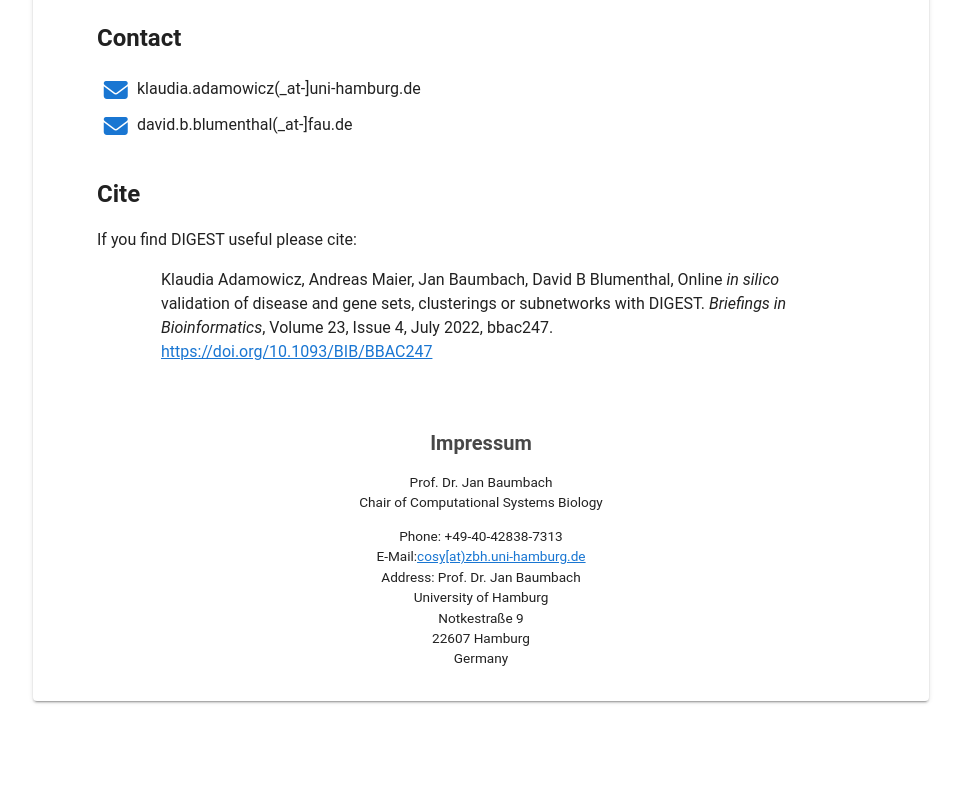
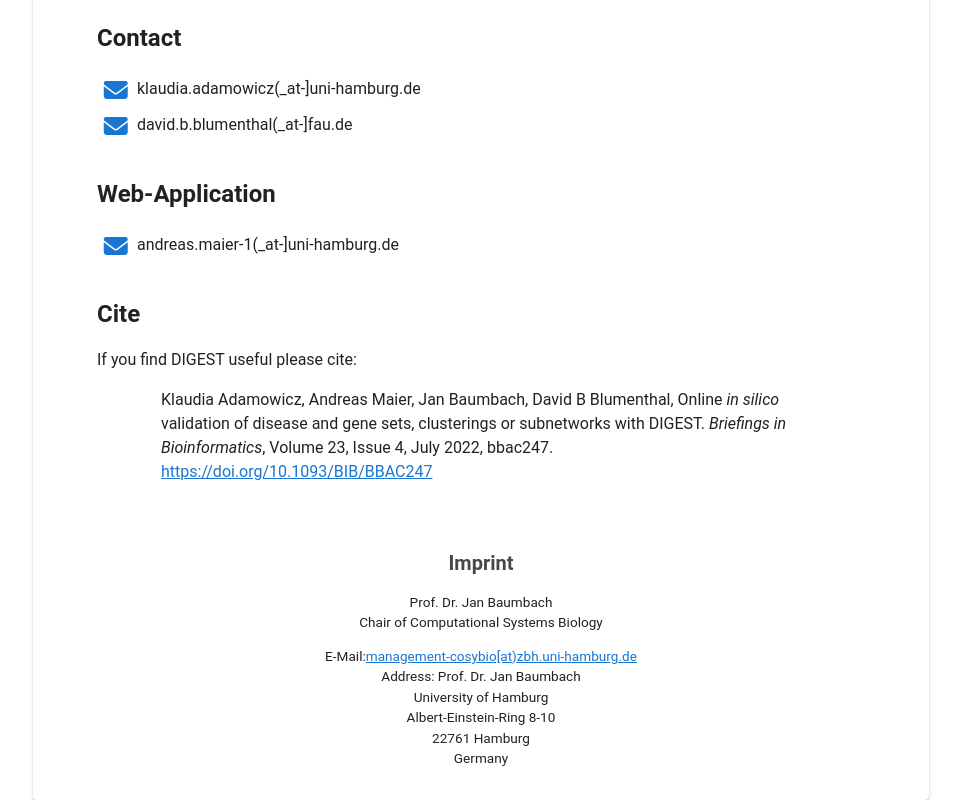
Before and after one commit to bionetslab/digest-web, a Vue app: page /about in a window 1280 px wide. Shown: the part 668-1468 px from the top of the page, without its empty margins (159-1120 px from the left). Before the commit the page ends 1369 px from the top, so only its background shows below. Built offline with nearby package versions, Linux system fonts and the light colour scheme.

Commit message:
Imprint, Contact, and dependency update

```diff
--- a/src/Config.js
+++ b/src/Config.js
@@ -1,7 +1,6 @@
-const HOST = "localhost"
+const HOST = "api.digest-validation.net"
 export const CONTEXT_PATH="/"
-export const BACKEND_PORT= "8001"
-export const HOST_URL = "http://" + HOST + ":" + BACKEND_PORT
-//export const SOCKET_URL = "http://" + HOST + ":8090"
-export const PATH_PREFIX= ""
+// export const BACKEND_PORT= "8080"
+export const HOST_URL = "https://" + HOST //+ ":" + BACKEND_PORT
+export const PATH_PREFIX= "/"
 export const STATIC_PATH="/static/"
--- a/src/components/About.vue
+++ b/src/components/About.vue
@@ -58,6 +58,15 @@
           david.b.blumenthal(_at-]fau.de
         </div>
       </div>
+      <b style="font-size: 1.5rem">Web-Application</b>
+      <div style="margin-top: 16px; margin-bottom: 32px">
+        <div>
+          <v-btn icon><a style="text-decoration: none" :href="'mailto:'+getAMMail()">
+            <v-icon>fas fa-envelope</v-icon>
+          </a></v-btn>
+          andreas.maier-1(_at-]uni-hamburg.de
+        </div>
+      </div>
       <b style="font-size: 1.5rem">Cite</b>
       <div style="margin-top: 16px; margin-bottom: 64px">If you find DIGEST useful please cite:
         <div style="margin: 16px 64px">Klaudia Adamowicz, Andreas Maier, Jan Baumbach, David B Blumenthal, Online <i>in silico</i>
@@ -66,18 +75,17 @@
           <a href="https://doi.org/10.1093/BIB/BBAC247">https://doi.org/10.1093/BIB/BBAC247</a>
         </div>
       </div>
-      <b style="justify-content: center; display: flex;font-size: 1.25rem; color: #484848">Impressum</b>
+      <b style="justify-content: center; display: flex;font-size: 1.25rem; color: #484848">Imprint</b>
       <div style="height: .85rem"></div>
       <span style="justify-content: center; display: flex; font-size: .85rem">Prof. Dr. Jan Baumbach</span>
       <span
           style="justify-content: center; display: flex; font-size: .85rem">Chair of Computational Systems Biology</span>
       <div style="height: .85rem"></div>
-      <span style="justify-content: center; display: flex; font-size: .85rem">Phone: +49-40-42838-7313</span>
-      <span style="justify-content: center; display: flex; font-size: .85rem">E-Mail: <a :href="'mailto:'+getMail()">cosy[at)zbh.uni-hamburg.de</a></span>
+      <span style="justify-content: center; display: flex; font-size: .85rem">E-Mail: <a :href="'mailto:'+getMail()">management-cosybio[at)zbh.uni-hamburg.de</a></span>
       <span style="justify-content: center; display: flex; font-size: .85rem">Address: Prof. Dr. Jan Baumbach</span>
       <span style="justify-content: center; display: flex; font-size: .85rem">University of Hamburg</span>
-      <span style="justify-content: center; display: flex; font-size: .85rem">Notkestraße 9</span>
-      <span style="justify-content: center; display: flex; font-size: .85rem">22607 Hamburg</span>
+      <span style="justify-content: center; display: flex; font-size: .85rem">Albert-Einstein-Ring 8-10</span>
+      <span style="justify-content: center; display: flex; font-size: .85rem">22761 Hamburg</span>
       <span style="justify-content: center; display: flex; font-size: .85rem">Germany</span>
     </div>
 
@@ -103,14 +111,20 @@
     },
     getMail: function () {
       let mail = "zbh.uni-hamburg.de"
-      mail = "cosy" + mail
-      mail = mail.split("z").join("b@z")
+      mail = "management-cosybio" + mail
+      mail = mail.split("z").join("o@z")
       return mail
     },
     getKAMail: function () {
       let mail = "-hamburg.de"
       mail = "klaudia.adamowicz" + mail
       mail = mail.split("z").join("z@uni")
+      return mail
+    },
+    getAMMail: function () {
+      let mail = "-hamburg.de"
+      mail = "andreas.ma" + mail
+      mail = mail.split("ma").join("maier-1@uni")
       return mail
     },
     getDBMail: function () {
--- a/src/components/validation/Results.vue
+++ b/src/components/validation/Results.vue
@@ -77,7 +77,6 @@
 
   created() {
     this.taskID = this.$route.query.id
-    console.log(this.params)
     if (this.taskID) {
       this.queryStatus()
     } else {
@@ -112,7 +111,6 @@
 
     loadPlots: function () {
       this.$http.getResultFiles(this.taskID).then(files => {
-        console.log(files)
         this.plots = files.filter(file => file.type === 'png').map(file => this.getFilePath(file.name))
         this.csvs = files.filter(file => file.type === 'csv').map(file => this.getFilePath(file.name))
         this.zips = files.filter(file => file.type === 'zip').map(file => this.getFilePath(file.name))
```
Also changed, not shown: package.json (+6 -2 lines), 1 other file (tests, documents, lock files or other folders).
